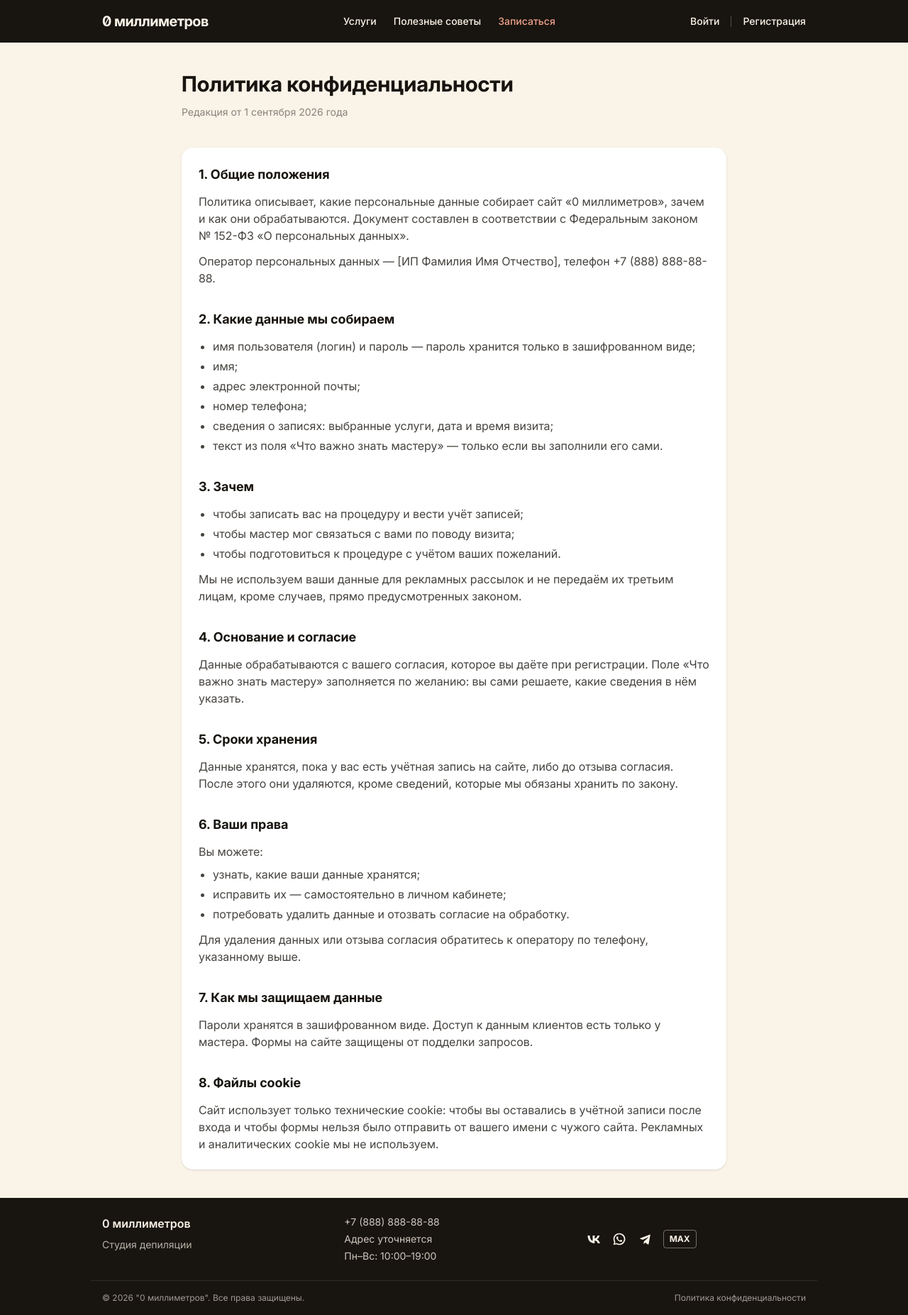
After one commit to NiFKakieRamki/zero-mm, a Django app: page /privacy/ in a window 1280 px wide. The commit adds this page. Shown: the whole page at 71% size. Run offline with Django 5.2, Linux system fonts and the light colour scheme.

Commit message:
Страница полезных советов, страница с описанием услуг и переход к записи с октрытой вкладкой, Политика конфиденциальности и согласие на обработку данных при регистрации

```diff
--- a/main/forms.py
+++ b/main/forms.py
@@ -60,11 +60,10 @@ class BookingForm(forms.ModelForm):
         return cleaned
 
 
-
-
 class RegisterForm(UserCreationForm):
 
     phone = forms.CharField(max_length=20, label='Телефон')
+    consent = forms.BooleanField(required=True, label='Даю согласие на обработку персональных данных')
 
     class Meta(UserCreationForm.Meta):
         fields = ('username', 'first_name', 'email')
--- a/main/models.py
+++ b/main/models.py
@@ -19,6 +19,7 @@ class Profile(models.Model):
 
 class ProcedureType(models.Model):
     name = models.CharField(max_length=50, unique=True, verbose_name='Тип процедуры')
+    description = models.TextField(blank=True, verbose_name='Описание')
 
     class Meta:
         verbose_name = 'Тип процедуры'
--- a/main/urls.py
+++ b/main/urls.py
@@ -11,6 +11,10 @@ urlpatterns = [
     path('logout/', views.logout_view, name='logout'),
     path('profile/', views.profile_view, name='profile'),
     path('booking/slots/', views.booking_slot_view, name='booking_slots'),
+    path('services/', views.services_view, name='services'),
     path('my-bookings/', views.my_bookings_view, name='my_bookings'),
     path('my-bookings/<int:booking_id>/cancel/', views.booking_cancel_view, name='booking_cancel'),
+    path('tips/', views.tips_view, name='tips'),
+    path('privacy/', views.privacy_view, name='privacy'),
+
 ]
--- a/main/views.py
+++ b/main/views.py
@@ -176,3 +176,23 @@ def booking_cancel_view(request, booking_id):
             messages.error(request, 'Эту запись уже нельзя отменить')
 
     return redirect('main:my_bookings')
+
+def tips_view(request):
+    return render(request, 'tips.html')
+
+def services_view(request):
+    services = (
+        Service.objects
+        .filter(is_active=True)
+        .select_related('procedure_type', 'zone')
+        .order_by('procedure_type__name', 'zone__name')
+    )
+
+    grouped = defaultdict(list)
+    for service in services:
+        grouped[service.procedure_type].append(service)
+
+    return render(request, 'services.html', {'service_groups': list(grouped.items())})
+
+def privacy_view(request):
+    return render(request, 'privacy.html')
--- a/templates/components/footer.html
+++ b/templates/components/footer.html
@@ -37,6 +37,6 @@
 
   <div class="border-t border-background/10 max-w-5xl mx-auto px-4 py-4 flex flex-wrap justify-between gap-2 text-xs text-background/60">
     <p>&copy; {% now "Y" %} "0 миллиметров". Все права защищены.</p>
-    <a href="#" class="hover:text-brand transition-colors">Политика конфиденциальности</a>
+    <a href="{% url 'main:privacy' %}" class="hover:text-brand transition-colors">Политика конфиденциальности</a>
   </div>
 </footer>
--- a/templates/components/navbar.html
+++ b/templates/components/navbar.html
@@ -3,9 +3,8 @@
     <a href="{% url 'main:home' %}" class="text-xl font-bold slashed-zero tracking-tight">0 миллиметров</a>
 
     <div class="flex flex-wrap gap-6 text-sm font-medium">
-      <a href="#" class="hover:text-brand transition-colors">Услуги</a>
-      <a href="#" class="hover:text-brand transition-colors">О мастере</a>
-      <a href="#" class="hover:text-brand transition-colors">Полезные советы</a>
+      <a href="{% url 'main:services' %}" class="hover:text-brand transition-colors">Услуги</a>
+      <a href="{% url 'main:tips' %}" class="hover:text-brand transition-colors">Полезные советы</a>
       <a href="{% url 'main:booking_create' %}" class="text-brand hover:text-white transition-colors">Записаться</a>
     </div>
 
--- /dev/null
+++ b/templates/privacy.html
@@ -0,0 +1,104 @@
+{% extends "base.html" %}
+{% block title %}Политика конфиденциальности | 0 мм{% endblock title %}
+
+
+{% block content %}
+
+  <div class="max-w-3xl mx-auto">
+
+    <h1 class="text-3xl font-bold mb-3">Политика конфиденциальности</h1>
+    <p class="text-sm text-ink/50 mb-10">Редакция от 1 сентября 2026 года</p>
+
+    <div class="bg-white rounded-2xl p-6 shadow-sm shadow-ink/10 space-y-8 text-ink/80">
+
+      <section>
+        <h2 class="text-lg font-bold text-ink mb-3">1. Общие положения</h2>
+        <p>
+          Политика описывает, какие персональные данные собирает сайт «0 миллиметров»,
+          зачем и как они обрабатываются. Документ составлен в соответствии с Федеральным
+          законом № 152-ФЗ «О персональных данных».
+        </p>
+        <p class="mt-3">
+          Оператор персональных данных — [ИП Фамилия Имя Отчество],
+          телефон +7 (888) 888-88-88.
+        </p>
+      </section>
+
+      <section>
+        <h2 class="text-lg font-bold text-ink mb-3">2. Какие данные мы собираем</h2>
+        <ul class="list-disc pl-5 space-y-1">
+          <li>имя пользователя (логин) и пароль — пароль хранится только в зашифрованном виде;</li>
+          <li>имя;</li>
+          <li>адрес электронной почты;</li>
+          <li>номер телефона;</li>
+          <li>сведения о записях: выбранные услуги, дата и время визита;</li>
+          <li>текст из поля «Что важно знать мастеру» — только если вы заполнили его сами.</li>
+        </ul>
+      </section>
+
+      <section>
+        <h2 class="text-lg font-bold text-ink mb-3">3. Зачем</h2>
+        <ul class="list-disc pl-5 space-y-1">
+          <li>чтобы записать вас на процедуру и вести учёт записей;</li>
+          <li>чтобы мастер мог связаться с вами по поводу визита;</li>
+          <li>чтобы подготовиться к процедуре с учётом ваших пожеланий.</li>
+        </ul>
+        <p class="mt-3">
+          Мы не используем ваши данные для рекламных рассылок и не передаём их третьим лицам,
+          кроме случаев, прямо предусмотренных законом.
+        </p>
+      </section>
+
+      <section>
+        <h2 class="text-lg font-bold text-ink mb-3">4. Основание и согласие</h2>
+        <p>
+          Данные обрабатываются с вашего согласия, которое вы даёте при регистрации.
+          Поле «Что важно знать мастеру» заполняется по желанию: вы сами решаете,
+          какие сведения в нём указать.
+        </p>
+      </section>
+
+      <section>
+        <h2 class="text-lg font-bold text-ink mb-3">5. Сроки хранения</h2>
+        <p>
+          Данные хранятся, пока у вас есть учётная запись на сайте, либо до отзыва согласия.
+          После этого они удаляются, кроме сведений, которые мы обязаны хранить по закону.
+        </p>
+      </section>
+
+      <section>
+        <h2 class="text-lg font-bold text-ink mb-3">6. Ваши права</h2>
+        <p class="mb-2">Вы можете:</p>
+        <ul class="list-disc pl-5 space-y-1">
+          <li>узнать, какие ваши данные хранятся;</li>
+          <li>исправить их — самостоятельно в личном кабинете;</li>
+          <li>потребовать удалить данные и отозвать согласие на обработку.</li>
+        </ul>
+        <p class="mt-3">
+          Для удаления данных или отзыва согласия обратитесь к оператору по телефону,
+          указанному выше.
+        </p>
+      </section>
+
+      <section>
+        <h2 class="text-lg font-bold text-ink mb-3">7. Как мы защищаем данные</h2>
+        <p>
+          Пароли хранятся в зашифрованном виде. Доступ к данным клиентов есть только у мастера.
+          Формы на сайте защищены от подделки запросов.
+        </p>
+      </section>
+
+      <section>
+        <h2 class="text-lg font-bold text-ink mb-3">8. Файлы cookie</h2>
+        <p>
+          Сайт использует только технические cookie: чтобы вы оставались в учётной записи
+          после входа и чтобы формы нельзя было отправить от вашего имени с чужого сайта.
+          Рекламных и аналитических cookie мы не используем.
+        </p>
+      </section>
+
+    </div>
+
+  </div>
+
+{% endblock content %}
```
Also changed, not shown: templates/booking_form.html (+6 -1 lines), templates/home.html (+8 -1 lines), templates/main/register.html (+15 -0 lines), templates/services.html (added, +87 -0 lines), templates/tips.html (added, +84 -0 lines), main/migrations/0012_proceduretype_description.py (added), static/css/tailwind.css.
